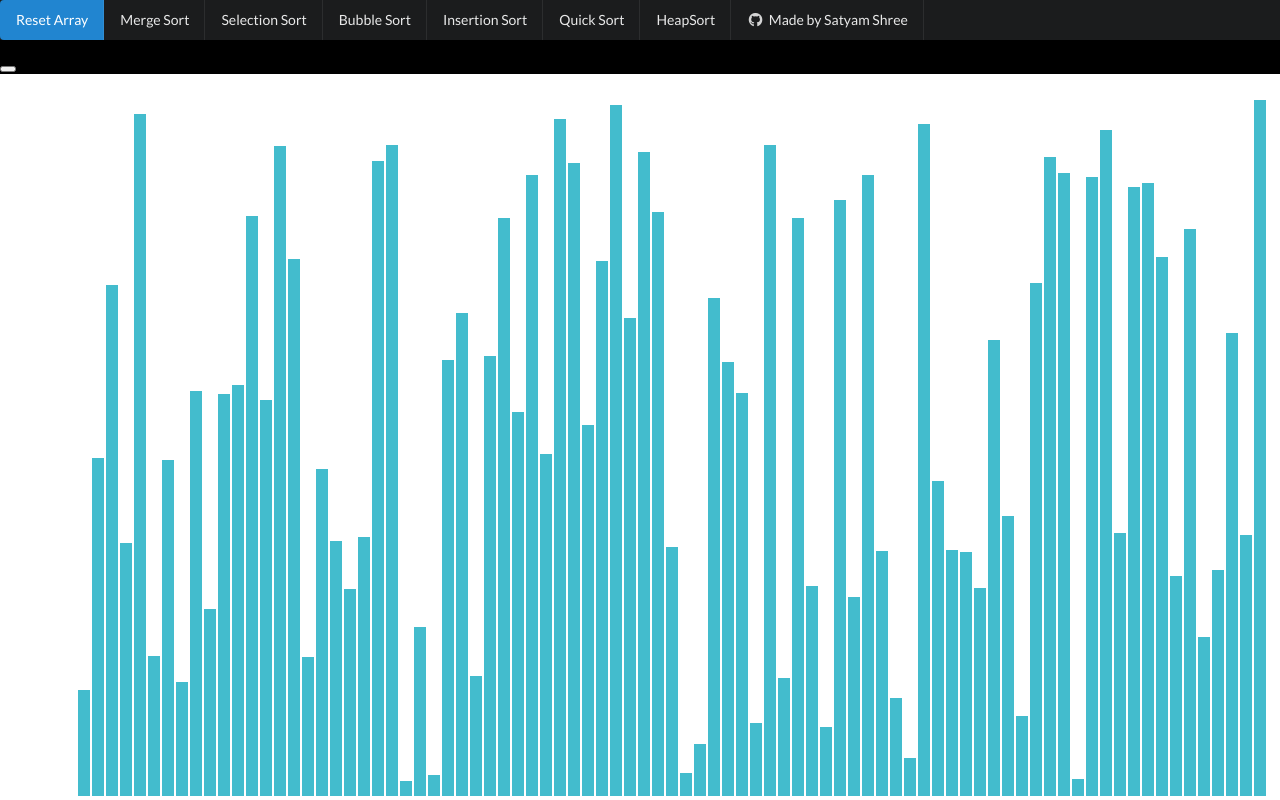
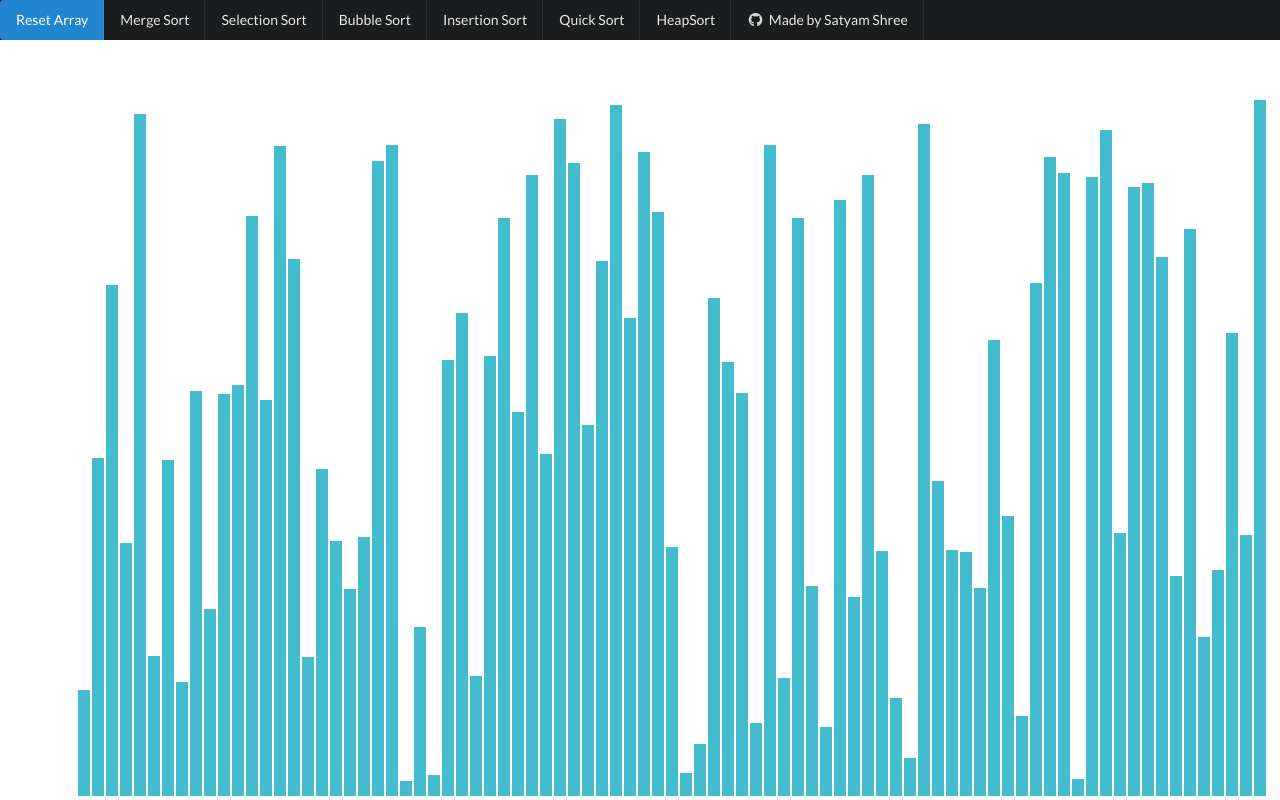
Before and after one commit to satya-sudo/visual-sort, a React (Create React App) app: page / in a window 1280 px wide. Shown: the top 800 px of the page. Built offline with nearby package versions, Linux system fonts and the light colour scheme.

Commit message:
readme updated

```diff
--- a/src/components/SortingVis/SortingVis.js
+++ b/src/components/SortingVis/SortingVis.js
@@ -233,7 +233,7 @@ export default class  SortingVis extends React.Component{
                     {this.renderArray()}
                 </div>
                 </div>
-                <button onClick={this.heapSortStart}></button>
+                {/* <button onClick={this.heapSortStart}></button> */}
             </div>
 
         )
```
Also changed, not shown: 1 other file (tests, documents, lock files or other folders).
